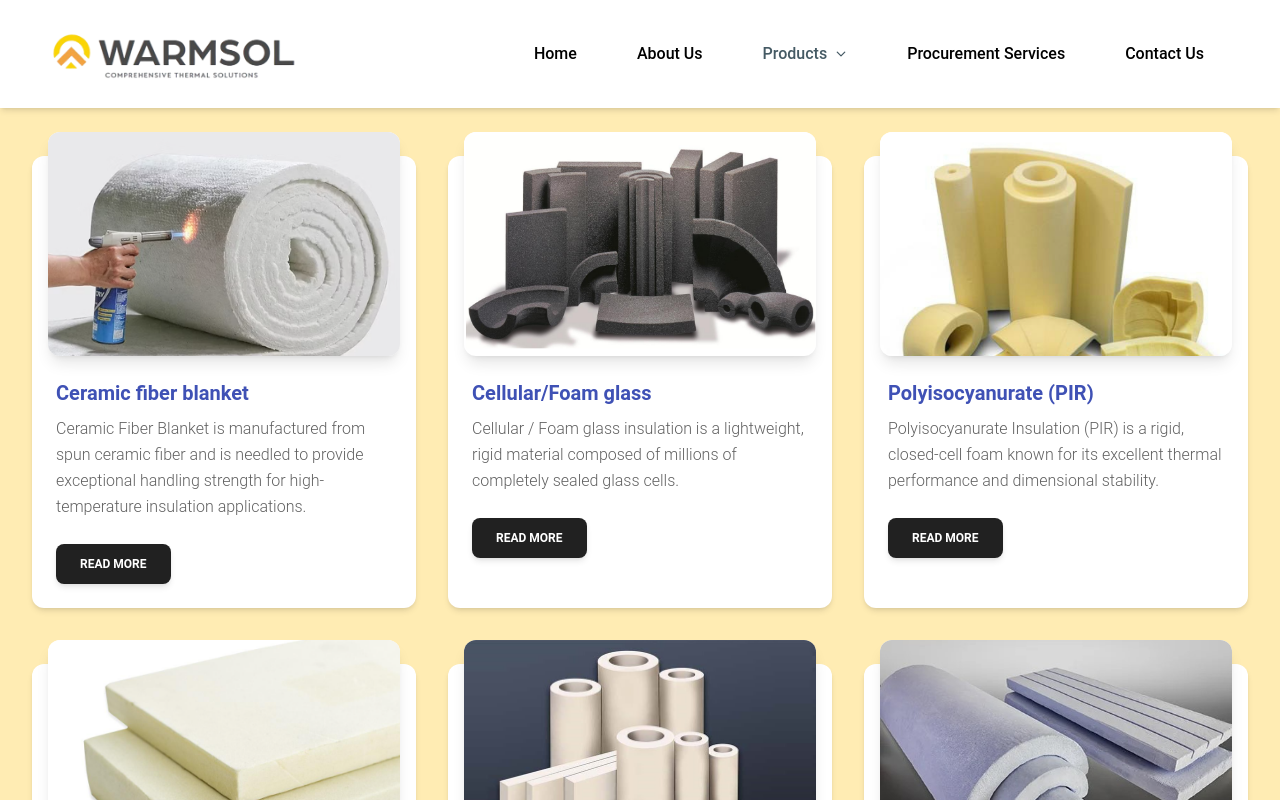
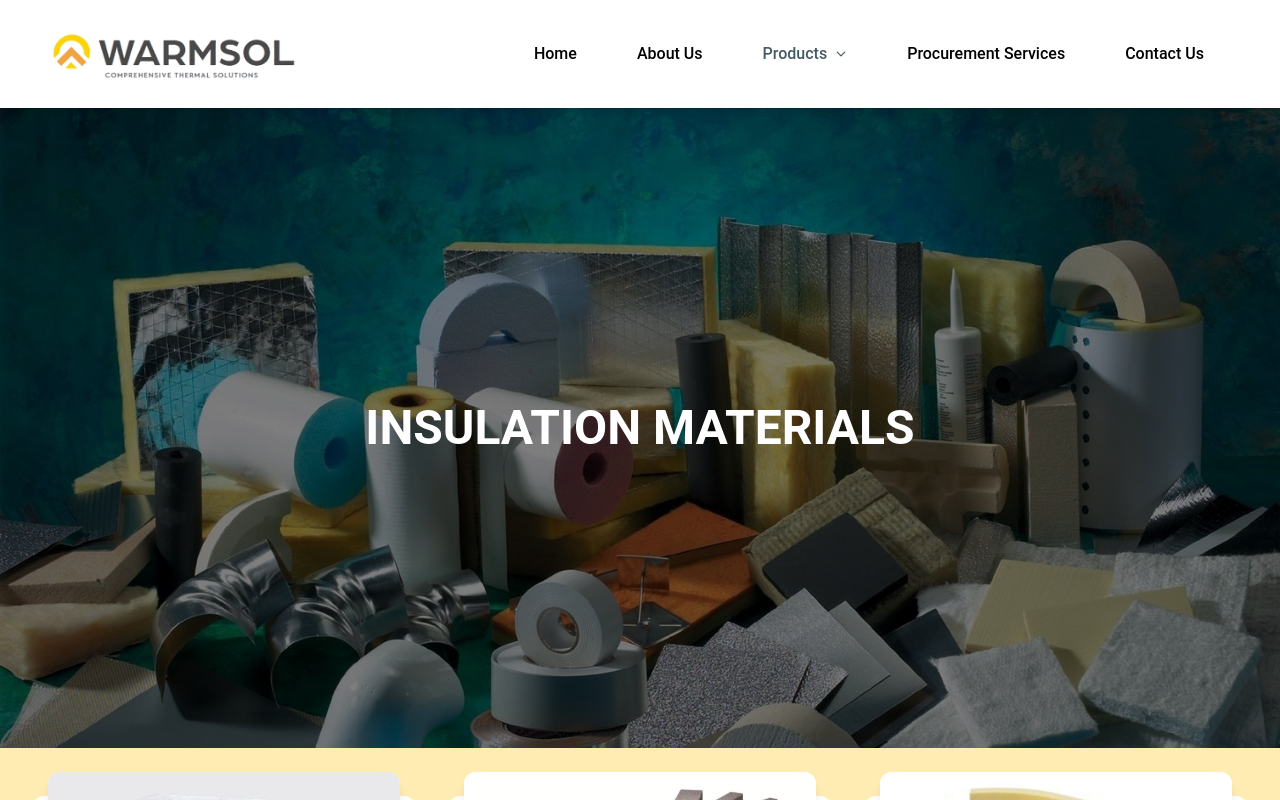
Before and after one commit to warmsolindus/warmsolIndusWeb, a React (Vite) app: page /insulation-materials in a window 1280 px wide. Shown: the top 800 px of the page. Built offline with nearby package versions, Linux system fonts and the light colour scheme; the HTML template or start-up script is replaced by a standard one.

Commit message:
add heading and picture in IM and MJM

```diff
--- a/index.html
+++ b/index.html
@@ -2,7 +2,7 @@
 <html lang="en">
   <head>
     <meta charset="UTF-8" />
-    <link rel="icon" type="image/svg+xml" href="./src/images/logoOnly.png" />
+    <link rel="icon" type="image/svg+xml" href="/images/logoOnly.png" />
     <link
   rel="stylesheet"
   href="https://cdnjs.cloudflare.com/ajax/libs/font-awesome/6.2.1/css/all.min.css"
--- a/src/pages/InsulationMaterials.jsx
+++ b/src/pages/InsulationMaterials.jsx
@@ -1,4 +1,5 @@
 import React, { useEffect } from "react";
+import { Typography } from "@material-tailwind/react";
 import NavigationbarWithDropdownMultilevelMenu from "../components/Navbar";
 import FooterWithSitemap from "../components/Footer";
 import insulationMaterials from "../data/insulationMaterials";
@@ -11,6 +12,27 @@ export default function InsulationMaterials() {
   return (
     <div className="bg-amber-100">
       <NavigationbarWithDropdownMultilevelMenu />
+
+      <div className="relative h-[60vh] md:h-[80vh] w-full" >
+        <div className="absolute inset-0">
+          <img
+            src="/images/Insulation-Products.jpeg?height=800&width=1200"
+            alt="Warehouse"
+            className="h-full w-full object-cover"
+          />
+          <div className="absolute inset-0 bg-black/50"/>
+        </div>
+        <div className="relative h-full flex items-center justify-center">
+          <Typography
+            variant="h1"
+            color="white"
+            className="text-3xl md:text-4xl lg:text-5xl font-bold text-center"
+          >
+            INSULATION MATERIALS
+          </Typography>
+        </div>
+      </div>
+
       <div className="flex flex-wrap gap-8 justify-center py-6">
         {insulationMaterials.map((item) => {
           return (
--- a/src/pages/MetalJacketingMaterials.jsx
+++ b/src/pages/MetalJacketingMaterials.jsx
@@ -26,6 +26,27 @@ export default function MetalJacketingMaterials() {
   return (
     <div className="bg-amber-100">
       <NavigationbarWithDropdownMultilevelMenu />
+
+      <div className="relative h-[60vh] md:h-[80vh] w-full" >
+        <div className="absolute inset-0">
+          <img
+            src="/images/metal-jacketing.jpg?height=800&width=1200"
+            alt="Warehouse"
+            className="h-full w-full object-cover"
+          />
+          <div className="absolute inset-0 bg-black/50"/>
+        </div>
+        <div className="relative h-full flex items-center justify-center">
+          <Typography
+            variant="h1"
+            color="white"
+            className="text-3xl md:text-4xl lg:text-5xl font-bold text-center"
+          >
+            METAL JACKETING MATERIALS
+          </Typography>
+        </div>
+      </div>
+
       <div className="flex flex-wrap gap-8 justify-center py-6">
         {metalJacketingMaterials.map((item) => {
           return (
```
Also changed, not shown: src/pages/AboutUs.jsx (+0 -37 lines), public/images/Insulation-Products.jpeg (added), public/images/metal-jacketing.jpg (added).
